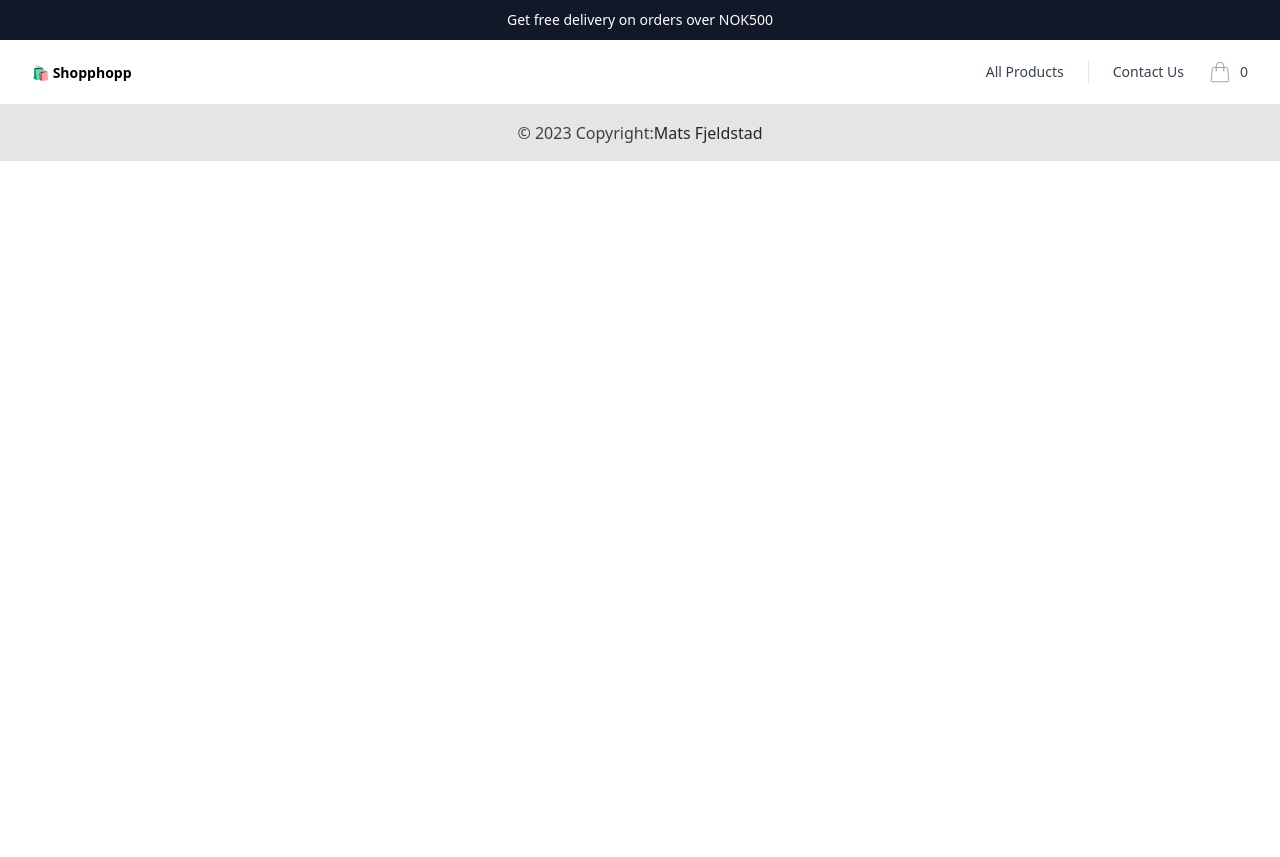
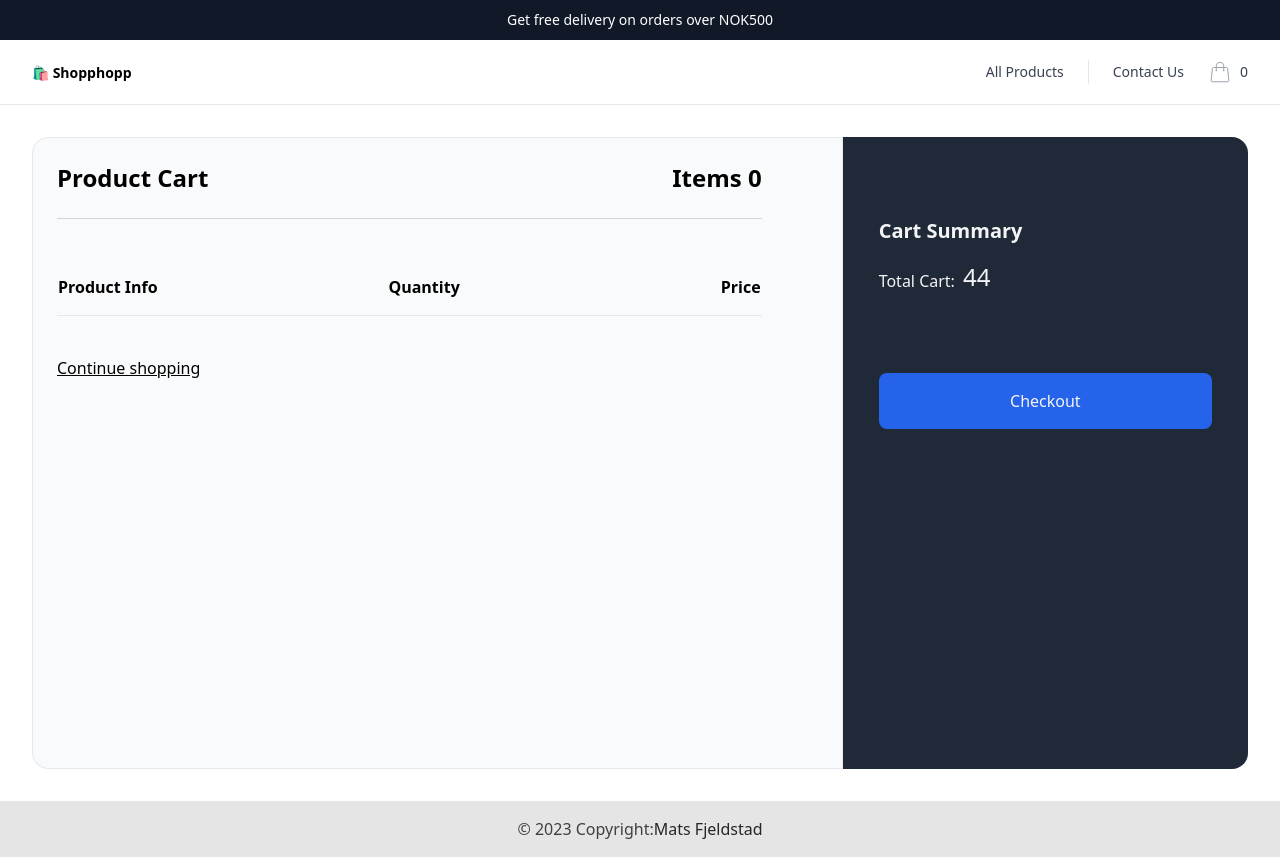
Before and after one commit to Matsfjeldstad/js-frameworks-ca, a React (Vite) app: page /cart in a window 1280 px wide. Before the commit the page ends 800 px from the top, so only its background shows below. Built offline with nearby package versions, Linux system fonts and the light colour scheme.

Commit message:
feat(Header.tsx): replace anchor tag with Link component for cart icon feat(ProductCart.tsx): add ProductCart component feat(Router.tsx): add route for ProductCart component

```diff
--- a/src/components/shared/Header.tsx
+++ b/src/components/shared/Header.tsx
@@ -1,6 +1,6 @@
 import React from 'react';
 import { useSelector } from 'react-redux';
-import { NavLink } from 'react-router-dom';
+import { Link, NavLink } from 'react-router-dom';
 
 export default function Header() {
   const { numberOfProductsInCart } = useSelector((state) => state.cart);
@@ -32,7 +32,7 @@ export default function Header() {
 
               {/*Cart*/}
               <div className="ml-4  lg:ml-6">
-                <a href="#" className="-m-2 flex items-center p-2 group">
+                <Link to="/cart" className="-m-2 flex items-center p-2 group">
                   <svg
                     className="h-6 w-6 flex-shrink-0 text-gray-400 group-hover:text-gray-500"
                     fill="none"
@@ -46,7 +46,7 @@ export default function Header() {
                     {numberOfProductsInCart}
                   </span>
                   <span className="sr-only">items in cart, view bag</span>
-                </a>
+                </Link>
               </div>
             </div>
           </div>
--- /dev/null
+++ b/src/components/views/ProductCart.tsx
@@ -0,0 +1,71 @@
+import React from 'react';
+import { useSelector, useDispatch } from 'react-redux';
+import { removeSingleProductFromCart } from '../../store/modules/cartSlice';
+import { Link } from 'react-router-dom';
+import { getUniqueProductsWithQuantity } from '../../utils/cartUtils';
+
+type Props = {};
+
+export default function ProductCart({}: Props) {
+  const dispatch = useDispatch();
+  const { productsInCart } = useSelector((state) => state.cart);
+
+  return (
+    <main className="h-fit min-h-[calc(100vh_-_104px)] mx-auto max-w-7xl p-8 flex">
+      <div className="border border-gray-200 bg-gray-50 w-4/6 rounded-tl-2xl rounded-bl-2xl p-6 pr-20 flex flex-col gap-10 ">
+        <div className="flex justify-between border-b pb-6 border-gray-300">
+          <h1 className="font-bold text-2xl">Product Cart</h1>
+          <h2 className="font-bold text-2xl">Items {getUniqueProductsWithQuantity(productsInCart).length}</h2>
+        </div>
+        <table>
+          <thead className="p-10 border-b">
+            <tr>
+              <th className="text-left py-4">Product Info</th>
+              <th className="text-left">Quantity</th>
+              <th className="text-right">Price</th>
+            </tr>
+          </thead>
+          <tbody>
+            {getUniqueProductsWithQuantity(productsInCart).map((product) => (
+              <tr key={product.id} className="border-b">
+                <td className="flex flex-col gap-2 py-10">
+                  <img src={product.imageUrl} className="w-24 h-28 bg-gray-400 rounded-md" />
+                  <div className="flex flex-col gap-1">
+                    <div className="font-medium text-lg">{product.title}</div>
+                    <div className="text-gray-400 text-sm">#{product.id}</div>
+                    <div
+                      onClick={() => dispatch(removeSingleProductFromCart(product.id))}
+                      className="underline text-gray-500 cursor-pointer"
+                    >
+                      Remove item
+                    </div>
+                  </div>
+                </td>
+                <td>x{product.quantity}</td>
+                <td className="text-right">
+                  <div>
+                    <div className="text-sm line-through">{product.price}</div>
+                    <div className="font-medium">{product.discountedPrice}</div>
+                  </div>
+                </td>
+              </tr>
+            ))}
+          </tbody>
+        </table>
+        <Link to="/" className="underline">
+          Continue shopping
+        </Link>
+      </div>
+      <div className="bg-gray-800 text-gray-100 w-2/6 rounded-tr-2xl rounded-br-2xl pt-20 px-9 flex flex-col gap-20 ">
+        <div className="flex flex-col gap-4">
+          <h2 className="text-xl font-bold">Cart Summary</h2>
+          <div className="flex gap-2 items-end">
+            <h2 className="text">Total Cart: </h2>
+            <span className="text-2xl font-medium">44</span>
+          </div>
+        </div>
+        <button className="bg-blue-600 p-4 rounded-lg hover:bg-blue-500 duration-150">Checkout</button>
+      </div>
+    </main>
+  );
+}
--- a/src/routes/Router.tsx
+++ b/src/routes/Router.tsx
@@ -1,5 +1,6 @@
 import { Route, Routes } from 'react-router-dom';
 import HomePage from '../components/views/Homepage';
+import ProductCart from '../components/views/ProductCart';
 import SpesificProduct from '../components/views/SpesificProduct';
 
 function Router() {
@@ -9,6 +10,7 @@ function Router() {
         <Route path="/" element={<HomePage />} />
         <Route path="/products" element={<HomePage />} />
         <Route path="/product/:id" element={<SpesificProduct />} />
+        <Route path="/cart" element={<ProductCart />} />
       </Routes>
     </>
   );
```
